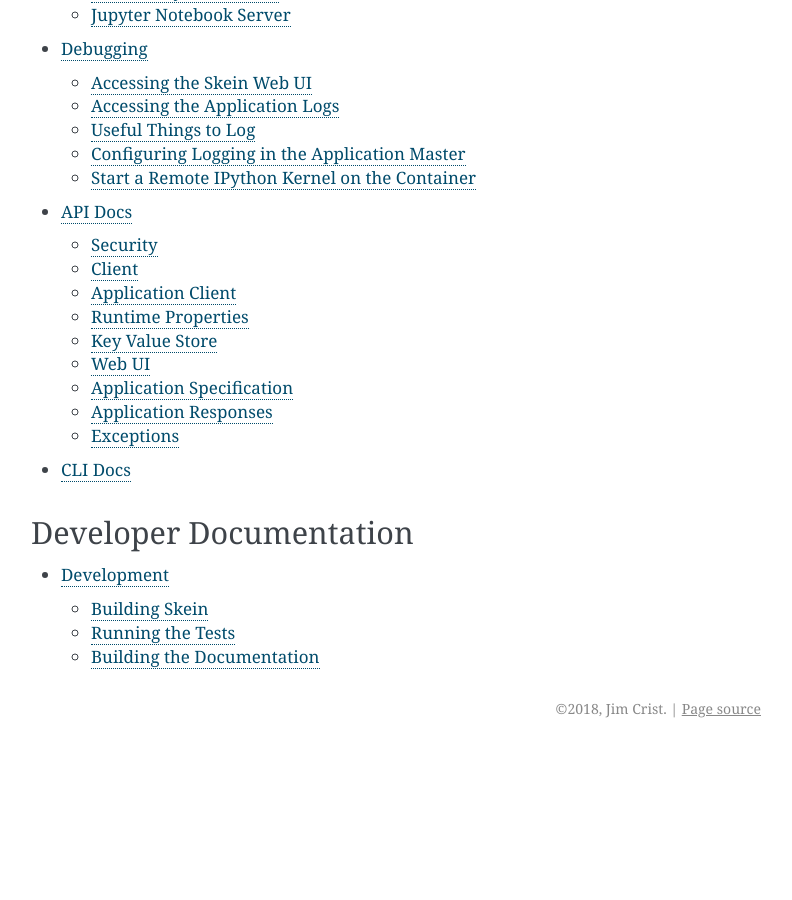
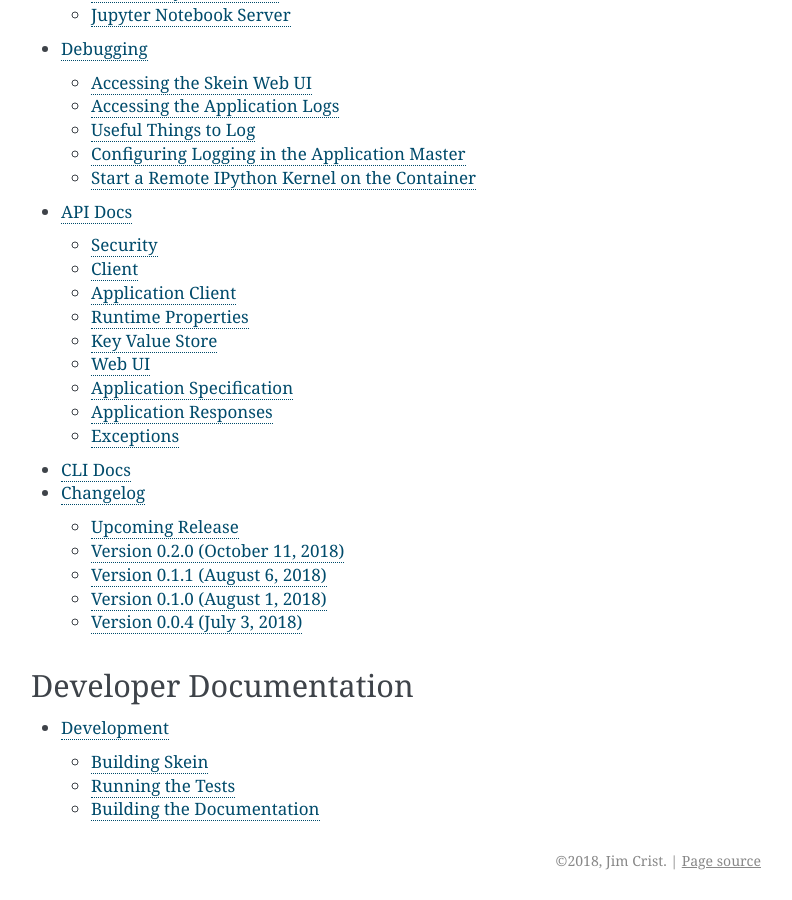
Before and after one commit to jcrist/skein, a Sphinx documentation site: the page built from docs/source/index.rst, in a window 1280 px wide and 900 px high, scrolled down 2482 px. Shown: the whole window, without its empty margins (359-1151 px from the left). Built offline with Sphinx 7.4.7, drawn with Linux system fonts in a browser that asks for light colours; before the commit the page ends 3230 px from its top, so only the background shows below that; some of the changed lines change nothing that is shown.

Commit message:
Add a changelog to the docs [skip-tests] (#91)

```diff
--- /dev/null
+++ b/docs/source/changelog.rst
@@ -0,0 +1,50 @@
+Changelog
+=========
+
+Upcoming Release
+----------------
+
+- Add support for YARN node label expressions (:pr:`44`)
+- Allow memory requirements to be specified with human-readable units
+  (:pr:`87`, :issue:`86`)
+- Add support for YARN node and rack requirements/suggestions (:pr:`90`,
+  :issue:`89`)
+
+Version 0.2.0 (October 11, 2018)
+--------------------------------
+
+- Add support for specifying additional filesystems, needed for ViewFs
+  (:pr:`58`)
+- Add a Web UI for viewing application status and logs (:pr:`68`, :pr:`42`,
+  :issue:`34`)
+- Cleanup staging directory for killed applications (:pr:`71`, :issue:`69`)
+- Support application-level Access Control Lists (ACLs) (:pr:`78`, :issue:`74`)
+- Add support for user-defined pages in the Web UI (:pr:`72`)
+- Remove unneeded resources to reduce JAR size (:pr:`83`)
+- Support custom logging configurations (:pr:`84`, :issue:`79`)
+- Improve logging messages and granularity (:pr:`84`, :issue:`79`)
+- Add ``exit_message`` field for completed containers to aid in debugging
+  (:pr:`84`, :pr:`66`)
+
+Version 0.1.1 (August 6, 2018)
+------------------------------
+
+- Fix bug in key ownership model (:pr:`53`)
+- Cleanup and document ``skein.recipes`` (:pr:`50`)
+
+Version 0.1.0 (August 1, 2018)
+------------------------------
+
+- Initial Public Release
+- Clean rewrite of Key-Value Store to support more powerful operations
+  (:pr:`40`, :issue:`33`, :issue:`35`)
+- Expose container node addresses in Python API (:pr:`39`, :issue:`38`)
+- Expose application and container ids, as well as resource limits in running
+  containers via environment variables (:pr:`37`, :issue:`32`).
+- Cleanup internals and rework public API (:pr:`36`)
+- Correctly handle multiple values in ``LOCAL_DIRS`` (:pr:`31`)
+
+Version 0.0.4 (July 3, 2018)
+----------------------------
+
+- Initial Alpha Release
--- a/docs/source/conf.py
+++ b/docs/source/conf.py
@@ -14,9 +14,15 @@
 exclude_patterns = []
 
 # Sphinx Extensions
-extensions = ['sphinx.ext.autodoc', 'numpydoc', 'sphinxcontrib.autoprogram']
+extensions = ['sphinx.ext.autodoc', 'sphinx.ext.extlinks', 'numpydoc',
+              'sphinxcontrib.autoprogram']
 
 numpydoc_show_class_members = False
+
+extlinks = {
+    'issue': ('https://github.com/jcrist/skein/issues/%s', 'Issue #'),
+    'pr': ('https://github.com/jcrist/skein/pull/%s', 'PR #')
+}
 
 # Sphinx Theme
 html_theme = 'alabaster'
--- a/docs/source/index.rst
+++ b/docs/source/index.rst
@@ -83,6 +83,7 @@
     debugging.rst
     api.rst
     cli.rst
+    changelog.rst
 
 Developer Documentation
 -----------------------
```
